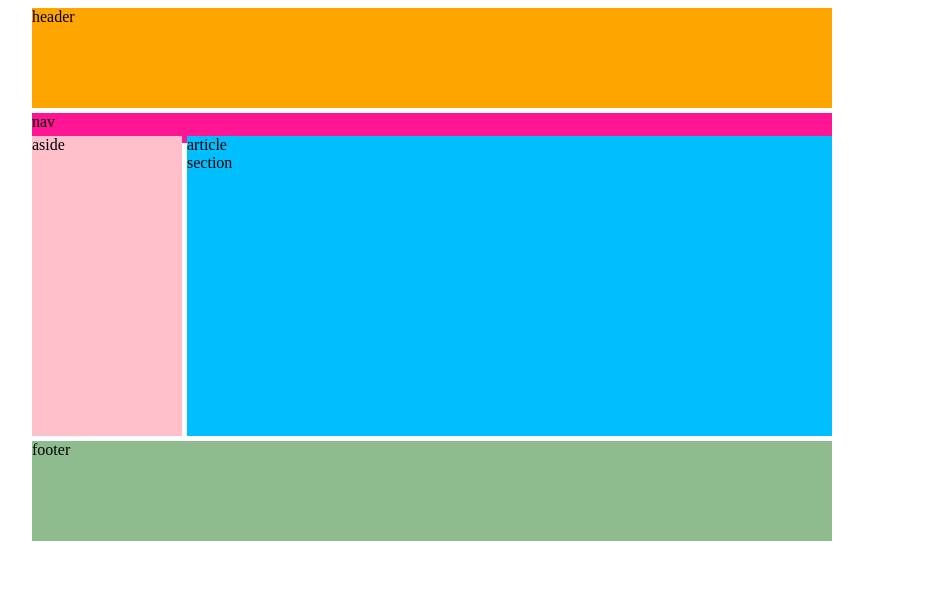
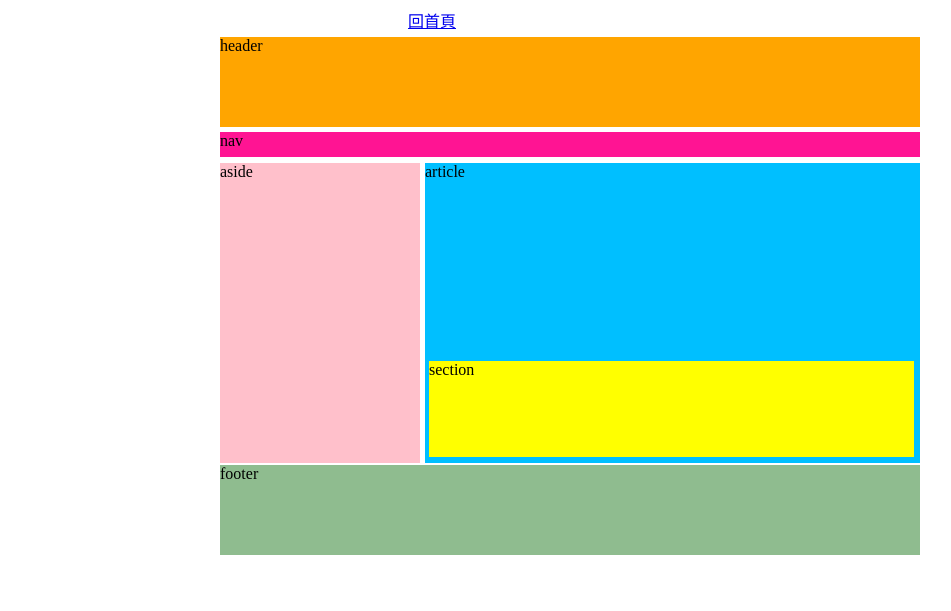
Before and after one commit to mchollare/uououo, a plain HTML site: page index.html in a window 1280 px wide. Shown: the whole page, without its empty margins (208-1159 px from the left). Drawn offline with Linux system fonts and the light colour scheme.

Commit message:
sadsdsda

```diff
--- a/index.html
+++ b/index.html
@@ -5,76 +5,65 @@
     <meta name="viewport" content="width=device-width, initial-scale=1.0">
     <title>作業一:</title>
 <style>
-	.container{
-		width:800px;
-	height:600px;
-	margin:0 auto;
+div{
+			width: 800px;
+			height: 600px;
+			position: absolute;
+			margin-left: 370px;
         }
-.header{
-	background: orange;
-	width:100%;
-	height: 100px;
+        header{
+            width: 700px;
+            height: 90px;
+            background-color: orange;
+            margin: 5px auto;
         }
-.nav{
-	width:100%;
-	background: deeppink;
-	height: 30px;
-	margin-top: 5px;
+        nav{
+        	width: 700px;
+        	height: 25px;
+        	background-color: deeppink;
+        	margin: 4px auto;
         }
-		.content{
-			width: 100%;
+        aside{
+        	width: 200px;
         	height: 300px;
-			margin-top:5px;
-
+        	background-color: pink;
+        	margin: 2px 50px;
+        	float: left;
         }
-		.aside{
-
-			float:left;
-			background: pink;
-			width: 150px;
-			height: 100%;
+        article{
+        	width: 495px;
+        	height: 300px;
+        	background-color: deepskyblue;
+        	margin: 2px -45px;
+        	float: left;
         }
-		.article{
-			margin-left: 5px;
-			float: right;
-			background: deepskyblue;
-			width: 645px;
-			height:100%;
-
+        section{
+		    width: 485px;
+			height: 96px;
+			background-color: yellow;
+			margin: 180px 4px ;
 		}
-		.footer{
-			margin-top:5px;
-			width: 100%;
-			height: 100px;
-			background: darkseagreen;
-			width: 100%;
-			height: 100px;
-
+		footer{
+			clear: both;
+            width:700px;
+			height:90px;
+			background-color:darkseagreen;
+			margin: 4px auto;
 		}
-
-
 	</style>
-
-
-
-
 </head>
 <body>
-	<div class="container">
-		<div class="header">header</div>
-		<div class="nav">nav<div>
-		<div class="content">
-			<div class="aside">aside</div>
-			<div class="article">article
-				<div class="section">section</div>
+	<center>
+		<a href=https://mchollare.github.io/555/>回首頁</a>
+	</center>
+	<div>
+		<header>header</header>
+		<nav>nav</nav>
+		<aside>aside</aside>
+		<article>article
+			<section>section</section>
+		</article>
+		<footer>footer</footer>
 	</div>
-
-		</div>
-		<div class="footer">footer</div>
-	</div>
-
-
-
 </body>
-
 </html>
```
Lines whose indentation alone changed are shown as unchanged.
